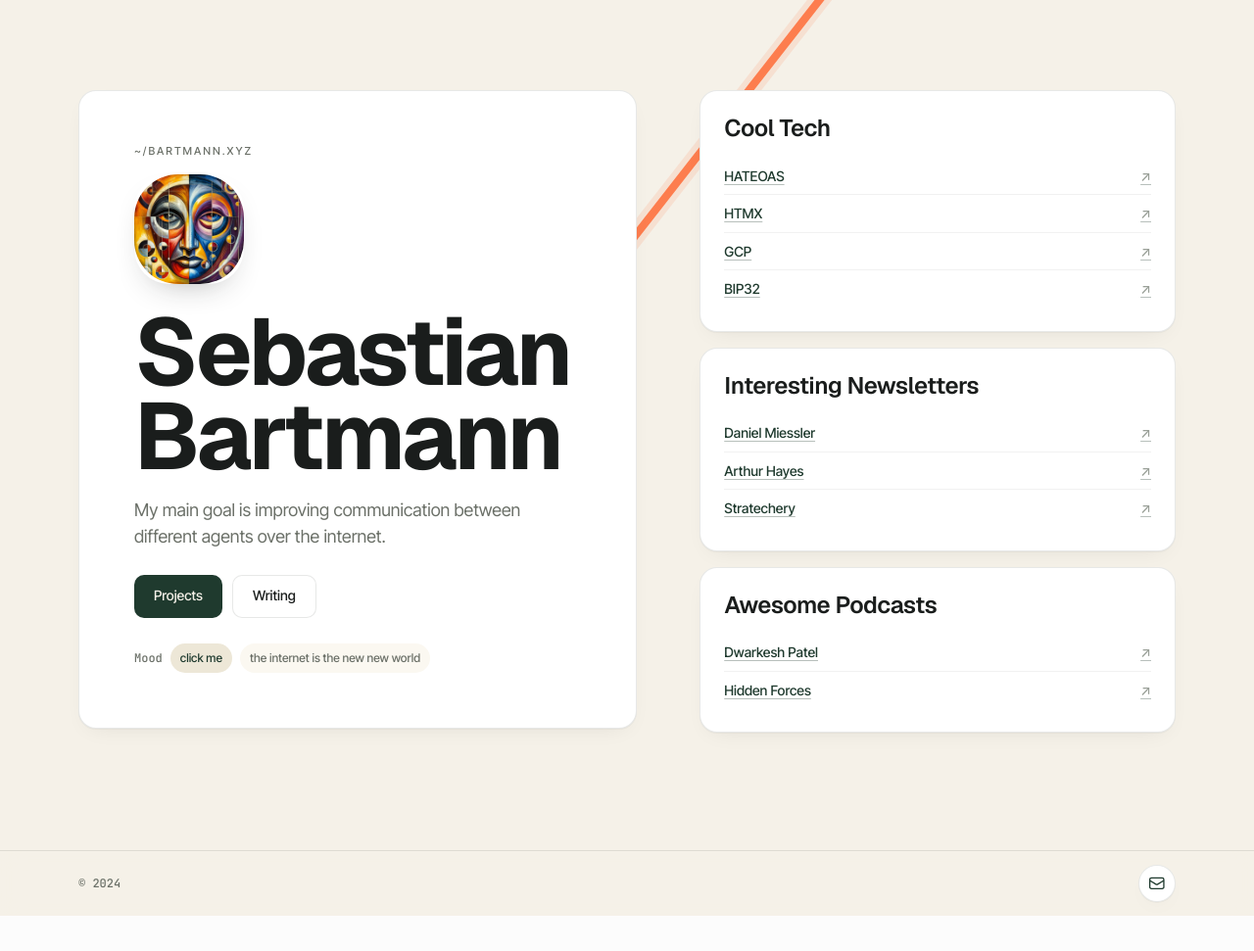
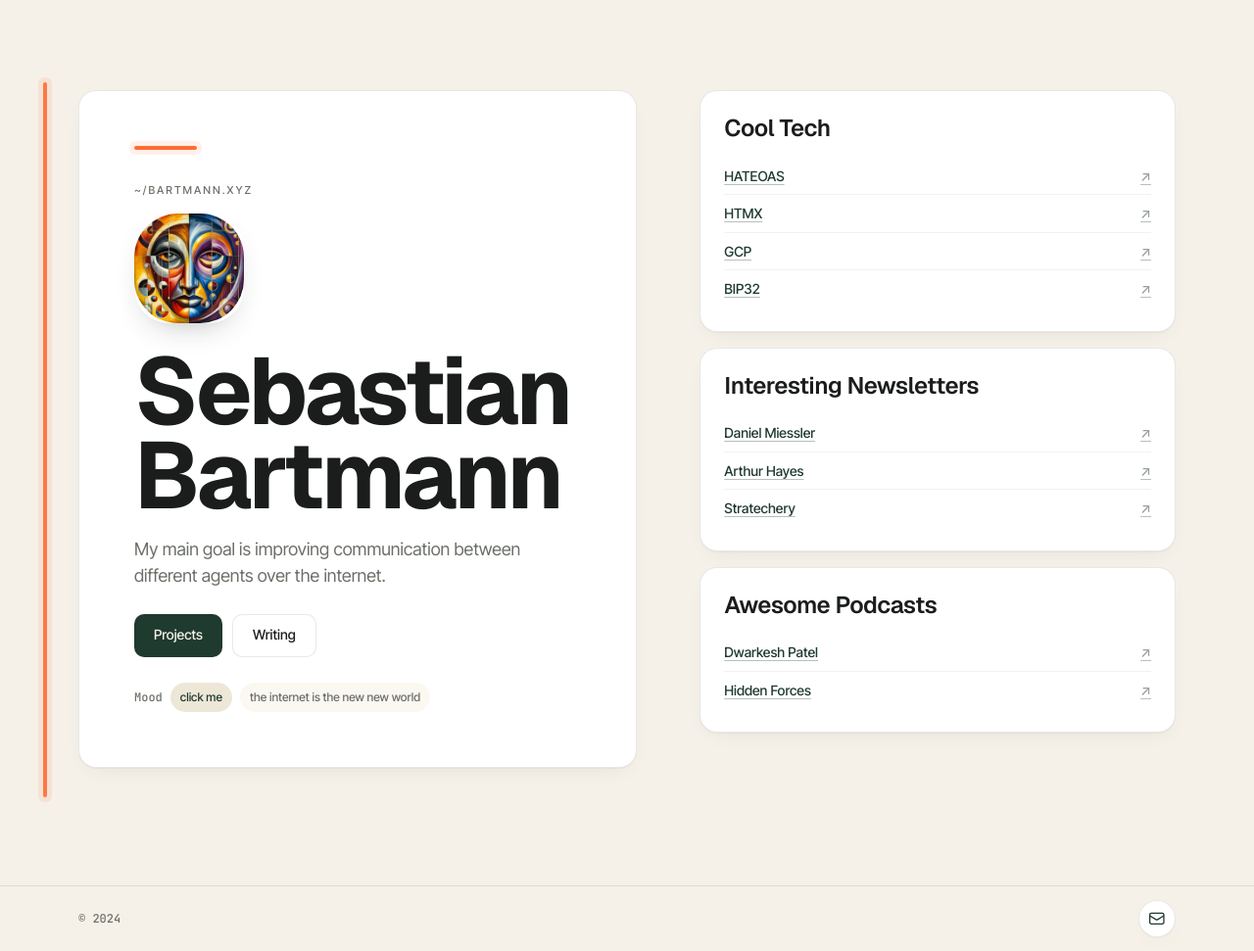
Before and after one commit to sebastianbartmann/bartmannxyz, a FastAPI app: page / in a window 1280 px wide. Shown: the part 65-1036 px from the top of the page at 98% size. Before the commit the page ends 1000 px from the top, so only its background shows below. Run offline with FastAPI, Linux system fonts and the light colour scheme.

Commit message:
Replace signature line with anchored accents

```diff
--- a/app/static/css/main.css
+++ b/app/static/css/main.css
@@ -108,22 +108,27 @@ ol {
 .page-root::before {
     content: "";
     position: absolute;
-    z-index: -1;
-    width: 8px;
-    height: min(92vw, 760px);
-    top: -80px;
-    left: calc(50% + 255px);
+    z-index: 0;
+    top: clamp(36px, 7vw, 84px);
+    bottom: clamp(42px, 7vw, 96px);
+    left: max(18px, calc(50% - 596px));
+    width: 4px;
     background: var(--ds-signal);
     border-radius: var(--ds-r-pill);
-    opacity: 0.86;
-    transform: rotate(38deg);
-    transform-origin: top center;
-    box-shadow: 0 0 0 6px rgba(255, 107, 53, 0.14);
+    opacity: 0.9;
+    box-shadow: 0 0 0 5px rgba(255, 107, 53, 0.12);
+    pointer-events: none;
 }
 
 .page-root--blog::before {
-    left: calc(50% + 310px);
-    height: min(95vw, 840px);
+    left: max(18px, calc(50% - 496px));
+}
+
+.hero,
+.projects,
+.blog {
+    position: relative;
+    z-index: 1;
 }
 
 .site-header,
@@ -299,6 +304,20 @@ ol {
     align-items: flex-start;
     justify-content: flex-end;
     gap: 18px;
+}
+
+.hero__card::before,
+.projects::before,
+.blog-list::after,
+.post::before {
+    content: "";
+    display: block;
+    width: 64px;
+    height: 4px;
+    margin-bottom: 18px;
+    border-radius: var(--ds-r-pill);
+    background: var(--ds-signal);
+    box-shadow: 0 0 0 5px rgba(255, 107, 53, 0.10);
 }
 
 .hero__eyebrow,
@@ -543,6 +562,8 @@ ol {
     max-width: 880px;
     margin: 0 auto;
     padding: 0;
+    display: flex;
+    flex-direction: column;
 }
 
 .blog-list::before {
@@ -551,6 +572,11 @@ ol {
     margin-bottom: 24px;
     font: 700 clamp(48px, 8vw, 84px)/0.92 var(--ds-font-display);
     letter-spacing: -0.035em;
+}
+
+.blog-list::after {
+    margin-bottom: 22px;
+    order: -1;
 }
 
 .blog-list__items {
@@ -747,9 +773,7 @@ ol {
 
 @media (max-width: 860px) {
     .page-root::before {
-        left: auto;
-        right: 18px;
-        height: 720px;
+        content: none;
     }
 
     .hero__inner {
--- a/app/templates/home/hero.html
+++ b/app/templates/home/hero.html
@@ -1,6 +1,6 @@
 <section class="hero">
     <div class="hero__inner">
-        <div class="hero__card" data-sig-obstacle>
+        <div class="hero__card">
             <div class="hero__eyebrow">~/bartmann.xyz</div>
             <div class="hero__avatar">
                 <img src="static/images/profile.webp" alt="mr. bartmann" class="mask-squircle">
@@ -21,7 +21,7 @@
         </div>
 
         <div class="hero__lists">
-            <div class="hero__list" data-sig-obstacle>
+            <div class="hero__list">
                 <h3 class="hero__list-title">Cool Tech</h3>
                 <ul class="hero__list-items">
                     <li>
@@ -44,7 +44,7 @@
                     </li>
                 </ul>
             </div>
-            <div class="hero__list" data-sig-obstacle>
+            <div class="hero__list">
                 <h3 class="hero__list-title">Interesting Newsletters</h3>
                 <ul class="hero__list-items">
                     <li>
@@ -67,7 +67,7 @@
                     </li>
                     </ul>
             </div>
-            <div class="hero__list" data-sig-obstacle>
+            <div class="hero__list">
                 <h3 class="hero__list-title">Awesome Podcasts</h3>
                 <ul class="hero__list-items">
                      <li>
--- a/app/templates/projects/index.html
+++ b/app/templates/projects/index.html
@@ -6,7 +6,7 @@
 {% include 'partials/header.html' %}
 
 <main class="page-root page-root--projects">
-<section class="projects" data-sig-obstacle>
+<section class="projects">
     <div class="projects__eyebrow">Selected work</div>
     <h1 class="projects__title">Projects</h1>
     <a href="/" class="projects__back">back home</a>
```
